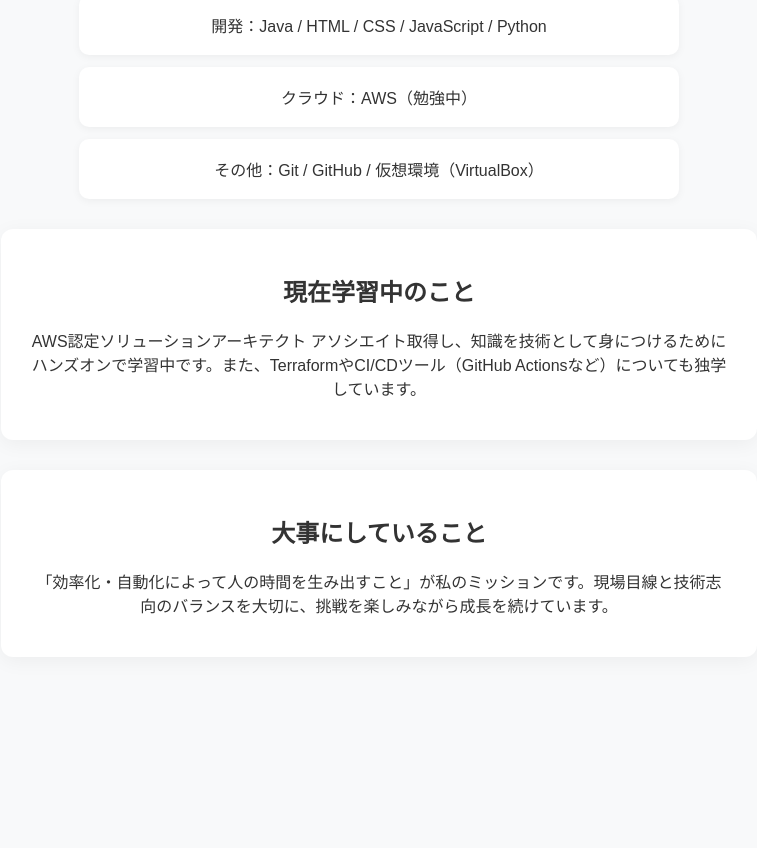
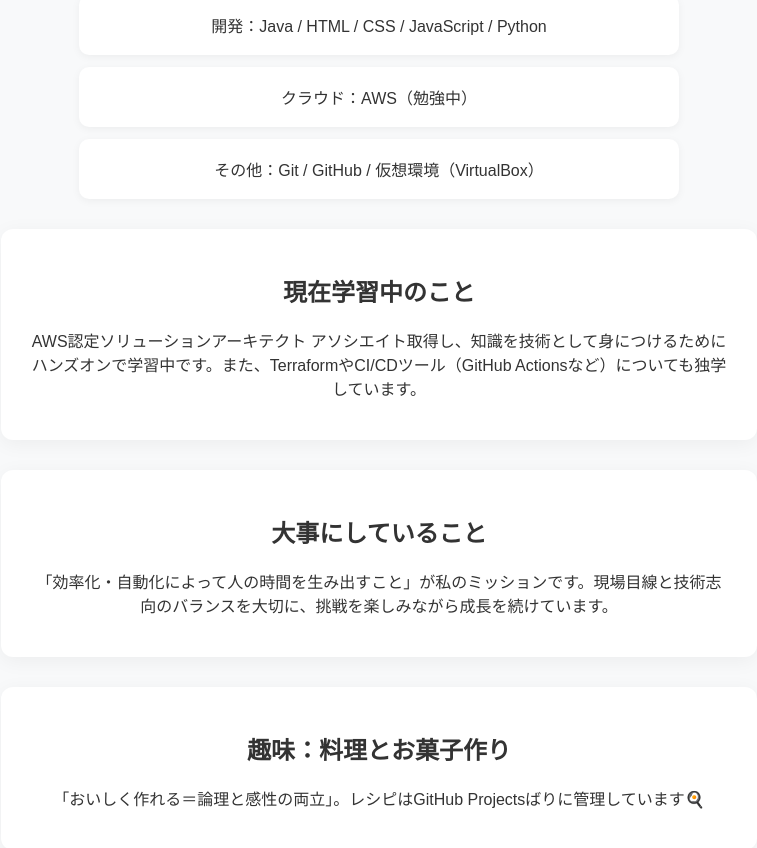
Before and after one commit to cloudrobo48/aws-cloud, a Jekyll site: the page about.html, which Jekyll copies as it is, in a window 1280 px wide and 900 px high, scrolled down 1429 px. Shown: the top 848 px of the window, without its empty margins (261-1018 px from the left). Built offline with Jekyll 4.4.1, drawn with Linux system fonts in a browser that asks for light colours; before the commit the page ends 2136 px from its top, so only the background shows below that.

Commit message:
Update about.html

```diff
--- a/about.html
+++ b/about.html
@@ -49,5 +49,11 @@
         <h2>大事にしていること</h2>
         <p>「効率化・自動化によって人の時間を生み出すこと」が私のミッションです。現場目線と技術志向のバランスを大切に、挑戦を楽しみながら成長を続けています。</p>
     </section>
+
+    <section class="modern-card hobby-highlight">
+        <h2>趣味：料理とお菓子作り</h2>
+        <p>「おいしく作れる＝論理と感性の両立」。レシピはGitHub Projectsばりに管理しています🍳</p>
+    </section>
+
 </body>
 </html>
```
